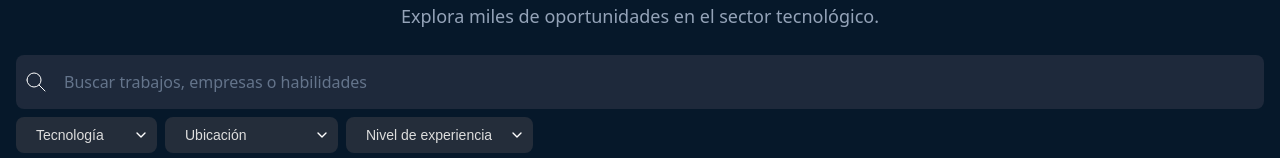
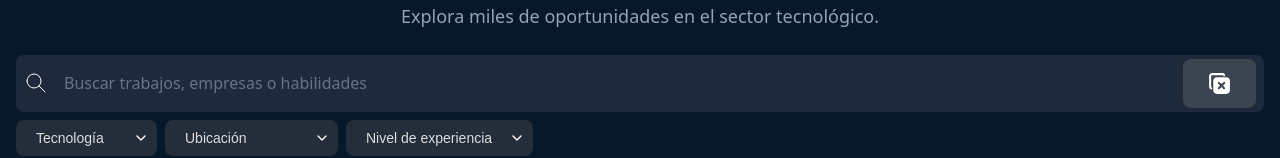
Before and after one commit to abnermc/Info-jobs, a React (Vite) app in the folder react-vite-jscamp/: page / in a window 1280 px wide. Both pictures are taken after typing "Sample" into the empty fields and a click on the button "Buscar". Shown: the part 135-293 px from the top of the page. Built offline with nearby package versions, Linux system fonts and the light colour scheme; no server answers.

Commit message:
Add: Implementation of useRef for Debounce and ClearText button in searchBar

```diff
--- a/react-vite-jscamp/src/components/SearchFormSection.jsx
+++ b/react-vite-jscamp/src/components/SearchFormSection.jsx
@@ -1,9 +1,9 @@
-import { useState } from "react";
-import { useId } from "react";
+import { useId, useState, useRef } from "react";
 const useSearchForm = ({
     idTechnology,
     idLocation,
     idExperienceLevel,
+    idText,
     hasActiveFilters,
     initialFilters,
     onSearch,
@@ -11,12 +11,18 @@ const useSearchForm = ({
     onClearFilters
     })=>{
 
+    const timeOutId = useRef(null)
     const [searchText, setSearchText] = useState('')
 
     const handleSubmit = (event) =>{
         event.preventDefault();
 
         const formData = new FormData(event.currentTarget);
+
+        if(event.target.name === idText){
+            return
+        }
+
         const filters = {
             technology: formData.get(idTechnology),
             location: formData.get(idLocation),
@@ -29,7 +35,13 @@ const useSearchForm = ({
     const handleTextChange = (event) =>{
         const text = event.target.value
         setSearchText(text)
-        onTextFilter(text)
+        // Debounce: cancelar timeout anterior (Usando el hook useRef)
+        if(timeOutId.current) {
+            clearTimeout(timeOutId.current)
+        }
+        timeOutId.current = setTimeout(() =>{
+            onTextFilter(text)
+        }, 500)
     }
 
     const handleClearFilters = () =>{
@@ -57,13 +69,20 @@ export function SearchFormSection({hasActiveFilters, initialFilters, onTextFilte
     const idTechnology = useId()
     const idLocation = useId()
     const idExperienceLevel = useId()
+    const inputRef = useRef()
 
     const{
         handleSubmit,
         handleTextChange,
         handleClearFilters,
         handleSelectChange
-    } = useSearchForm({idTechnology, idLocation, idExperienceLevel,hasActiveFilters, initialFilters, onSearch, onTextFilter,onClearFilters})
+    } = useSearchForm({idTechnology, idLocation, idExperienceLevel, idText, hasActiveFilters, initialFilters, onSearch, onTextFilter,onClearFilters})
+
+    const handleClearInput = (event) =>{
+        event.preventDefault()
+        inputRef.current.value = ""
+        onTextFilter('')
+    }
 
     return(
         <section className="jobs-search">
@@ -80,10 +99,17 @@ export function SearchFormSection({hasActiveFilters, initialFilters, onTextFilte
                     <path d="M21 21l-6 -6" />
                 </svg>
 
-                <input name={idText} id="empleos-search-input" type="text"
+                <input
+                    ref={inputRef}
+                    name={idText}
+                    id="empleos-search-input"
+                    type="text"
                     placeholder="Buscar trabajos, empresas o habilidades"
                     onChange={handleTextChange}>
                 </input>
+                <button>
+                    <svg xmlns="http://www.w3.org/2000/svg" width="25" height="25" viewBox="0 0 24 24" fill="currentColor" className="icon icon-tabler icons-tabler-filled icon-tabler-copy-x"><path stroke="none" d="M0 0h24v24H0z" fill="none"/><path d="M18.333 6a3.667 3.667 0 0 1 3.667 3.667v8.666a3.667 3.667 0 0 1 -3.667 3.667h-8.666a3.667 3.667 0 0 1 -3.667 -3.667v-8.666a3.667 3.667 0 0 1 3.667 -3.667zm-3.333 -4c1.094 0 1.828 .533 2.374 1.514a1 1 0 1 1 -1.748 .972c-.221 -.398 -.342 -.486 -.626 -.486h-10c-.548 0 -1 .452 -1 1v9.998c0 .32 .154 .618 .407 .805l.1 .065a1 1 0 1 1 -.99 1.738a3 3 0 0 1 -1.517 -2.606v-10c0 -1.652 1.348 -3 3 -3zm.8 8.786l-1.837 1.799l-1.749 -1.785a1 1 0 0 0 -1.319 -.096l-.095 .082a1 1 0 0 0 -.014 1.414l1.749 1.785l-1.835 1.8a1 1 0 0 0 -.096 1.32l.082 .095a1 1 0 0 0 1.414 .014l1.836 -1.8l1.75 1.786a1 1 0 0 0 1.319 .096l.095 -.082a1 1 0 0 0 .014 -1.414l-1.75 -1.786l1.836 -1.8a1 1 0 0 0 .096 -1.319l-.082 -.095a1 1 0 0 0 -1.414 -.014" /></svg>
+                </button>
             </div>
 
             <div className="search-filters">
--- a/react-vite-jscamp/src/index.css
+++ b/react-vite-jscamp/src/index.css
@@ -489,6 +489,11 @@ article {
     transform: rotate(360deg);
   }
 }
+.search-bar button {
+  display: flex;
+  align-items: center;
+  justify-content: center;
+}
 
 .spinner {
   width: 48px;
--- a/react-vite-jscamp/src/pages/Search.jsx
+++ b/react-vite-jscamp/src/pages/Search.jsx
@@ -92,8 +92,7 @@ const useFilters = () => {
   const hasActiveFilters =
     filters.technology !== '' ||
     filters.location !== '' ||
-    filters.experienceLevel !== '' ||
-    textFilter !== ''
+    filters.experienceLevel !== ''
 
   const handlePagesChange = (page) => {
     console.log("Página cambiada a:", page);
```
